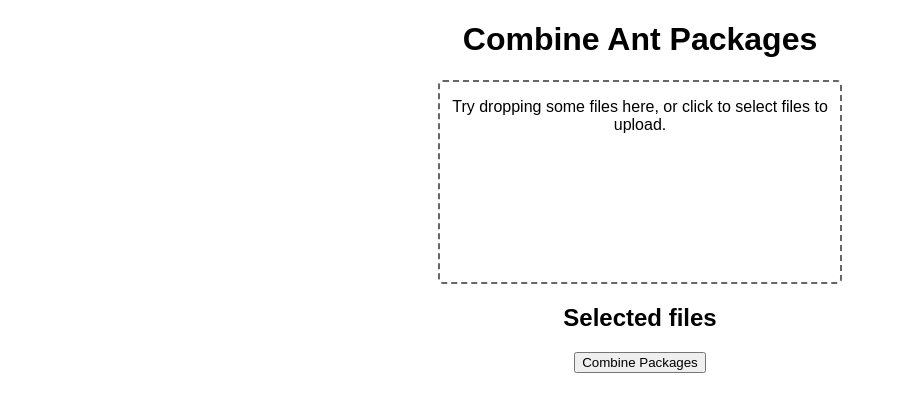
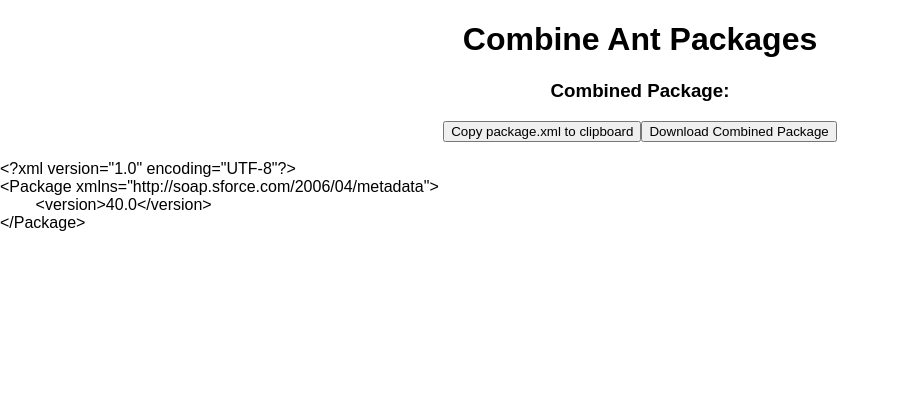
Before and after one commit to alec-david/CombineAntPackages, a React (Create React App) app: page / in a window 1280 px wide. Both pictures are taken after a click on the button "Combine Packages". Shown: the top 412 px of the page, without its empty margins (0-905 px from the left). Built offline with nearby package versions, Linux system fonts and the light colour scheme.

Commit message:
the combined package now displays on the screen with the option to download or copy the package to clipboard

```diff
--- a/package.json
+++ b/package.json
@@ -3,6 +3,7 @@
   "version": "0.1.0",
   "private": true,
   "dependencies": {
+    "clipboard": "^1.7.1",
     "react": "^15.6.1",
     "react-dom": "^15.6.1",
     "react-dropzone": "^4.1.2",
--- a/src/components/AddPackage.js
+++ b/src/components/AddPackage.js
@@ -1,7 +1,10 @@
 import React, { Component } from 'react';
 import Dropzone from 'react-dropzone';
+import Clipboard from 'clipboard';
 
 import { combineSelectedPackages } from '../CombinePackagesLogic';
+
+new Clipboard('.btn');
 
 class AddPackage extends Component {
 
@@ -22,11 +25,36 @@
   combinePackages() {
     let combinePromise = combineSelectedPackages(this.state.files);
     combinePromise.then(result => {
-      console.log(result);
       this.setState({
-        packageXML: combinePromise
+        packageXML: result
       });
     });
+  }
+
+  fileDownload(data, filename, mime) {
+    let blob = new Blob([data], {type: mime || 'application/octet-stream'});
+
+    // IE workaround
+    if (typeof window.navigator.msSaveBlob !== 'undefined') {
+        window.navigator.msSaveBlob(blob, filename);
+    } else {
+      let blobURL = window.URL.createObjectURL(blob);
+      let tempLink = document.createElement('a');
+      tempLink.style.display = 'none';
+      tempLink.href = blobURL;
+      tempLink.setAttribute('download', filename);
+
+      // Safari thinks _blank anchor are pop ups. We only want to set _blank
+      // target if the browser does not support the HTML5 download attribute.
+      if (typeof tempLink.download === 'undefined') {
+          tempLink.setAttribute('target', '_blank');
+      }
+
+      document.body.appendChild(tempLink);
+      tempLink.click();
+      document.body.removeChild(tempLink);
+      window.URL.revokeObjectURL(blobURL);
+    }
   }
 
   render() {
@@ -37,8 +65,15 @@
       borderColor: '#666666',
       borderStyle: 'dashed',
       borderRadius: 5+'px'
-    }
+    };
+    var formatPackage = {
+      whiteSpace: 'pre-wrap',
+      textAlign: 'left'
+    };
 
+    let combinedPackage = this.state.packageXML;
+
+    if (!combinedPackage) {
       return (
         <section>
           <div className="dropzone">
@@ -55,9 +90,23 @@
             </div>
           </aside>
           <div>
-          <input type='button' value='Combine Packages' onClick={this.combinePackages.bind(this)}/>
+            <input type="button" value="Combine Packages" onClick={this.combinePackages.bind(this)}/>
           </div>
         </section>
+      );
+    }
+    return (
+      <div>
+        <h3>Combined Package:</h3>
+        <button className="btn" data-clipboard-text={combinedPackage}>
+          Copy package.xml to clipboard
+        </button>
+        <button onClick={() => this.fileDownload(combinedPackage, 'package.xml')}>Download Combined Package</button>
+        <br/><br/>
+        <div style={formatPackage}>
+          <span>{combinedPackage}</span>
+        </div>
+      </div>
     );
   }
 }
```
Also changed, not shown: 1 other file (tests, documents, lock files or other folders). Lines whose indentation alone changed are shown as unchanged.
